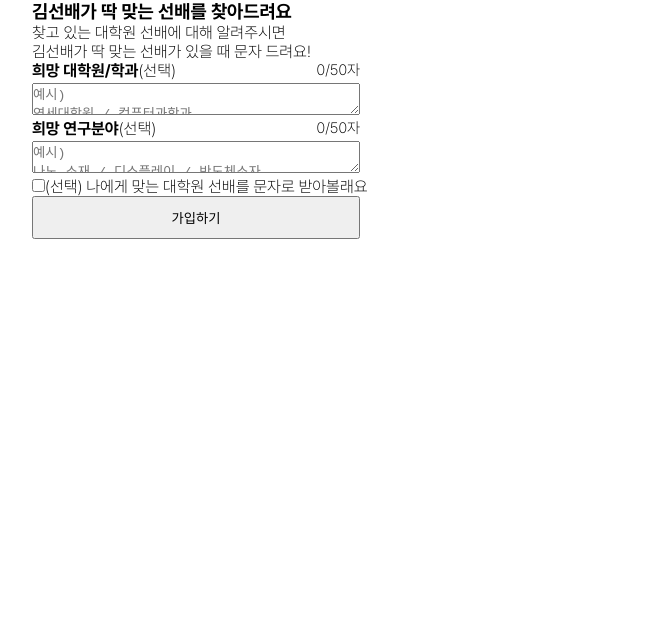
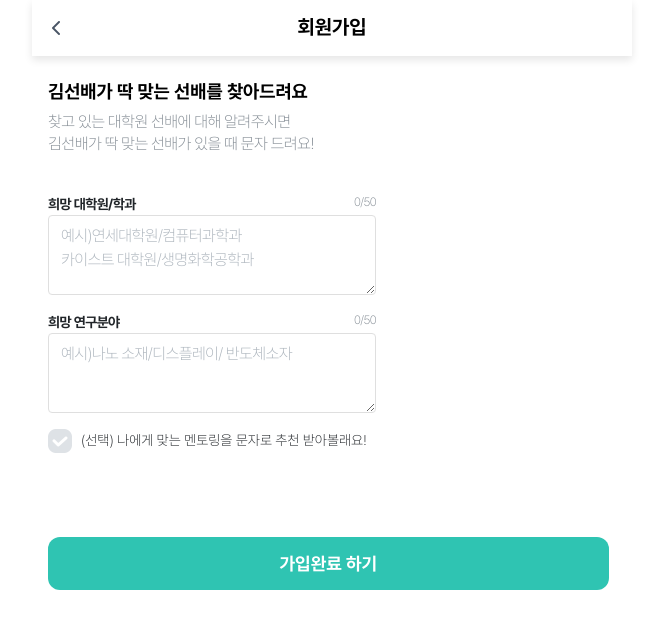
Before and after one commit to WE-ARE-RACCOONS/postgraduate-front, a Next.js app: page /signup/1/common-info/matching-info in a window 1280 px wide. Shown: the top 628 px of the page, without its empty margins (308-969 px from the left). Built offline with nearby package versions, Linux system fonts and the light colour scheme.

Commit message:
RAC-268 feat: 매칭정보 입력 페이지 디자인 완료

```diff
--- a/src/app/junior/mentoring/page.tsx
+++ b/src/app/junior/mentoring/page.tsx
@@ -24,7 +24,7 @@ function JuniorMentoringPage() {
       <LogoLayer modalHandler={searchModalHandler} />
       <TapBar />
       <MenuBarWrapper>
-        <MenuBar />
+        <MenuBar modalHandler={searchModalHandler}/>
       </MenuBarWrapper>
       {searchModal && searchPortalElement
         ? createPortal(
--- a/src/app/signup/[socialId]/common-info/matching-info/page.tsx
+++ b/src/app/signup/[socialId]/common-info/matching-info/page.tsx
@@ -1,6 +1,8 @@
 'use client';
 import SignUpBtn from '@/components/Button/SignUpBtn';
+import BackHeader from '@/components/Header/BackHeader';
 import MatchingForm from '@/components/SingleForm/MatchingForm';
+import styled from 'styled-components';
 import {
   desiredField,
   desiredFieldLen,
@@ -9,6 +11,7 @@ import {
   matchingReceiveAtom,
 } from '@/stores/matching';
 import { useAtom, useAtomValue, useSetAtom } from 'jotai';
+import CheckBox from '@/components/checkbox';
 
 function MatchingInfoPage() {
   const setDesiredSchool = useSetAtom(desiredSchool);
@@ -16,20 +19,26 @@ function MatchingInfoPage() {
   const schoolCharCount = useAtomValue(desiredSchoolLen);
   const fieldCharCount = useAtomValue(desiredFieldLen);
   const [matchingReceive, setMatchingReceive] = useAtom(matchingReceiveAtom);
-
+const handleMatchingReceive =()=>{
+  setMatchingReceive(!matchingReceive);
+}
   return (
     <div>
-      <h3>김선배가 딱 맞는 선배를 찾아드려요</h3>
-      <div>
+      <div style={{boxShadow:'0px 4px 8px 0px rgba(0, 0, 0, 0.10)'}}>
+      <BackHeader headerText='회원가입'/>
+      </div>
+      <div style={{marginLeft:'1rem',marginTop:'1.5rem'}}>
+      <h3 style={{marginBottom:'0.5rem'}}>김선배가 딱 맞는 선배를 찾아드려요</h3>
+      <MIFont>
         찾고 있는 대학원 선배에 대해 알려주시면
         <br />
         김선배가 딱 맞는 선배가 있을 때 문자 드려요!
-      </div>
+      </MIFont>
       <MatchingForm
         title="희망 대학원/학과"
         isRequired={false}
         maxLength={50}
-        placeholder={`예시)\n연세대학원 / 컴퓨터과학과\n카이스트 대학원 / 생명화학공학과`}
+        placeholder={`예시)연세대학원/컴퓨터과학과\n카이스트 대학원/생명화학공학과`}
         handler={setDesiredSchool}
         charCount={schoolCharCount}
       />
@@ -37,24 +46,39 @@ function MatchingInfoPage() {
         title="희망 연구분야"
         isRequired={false}
         maxLength={50}
-        placeholder={`예시)\n나노 소재 / 디스플레이 / 반도체소자`}
+        placeholder={`예시)나노 소재/디스플레이/ 반도체소자`}
         handler={setDesiredField}
         charCount={fieldCharCount}
       />
-      <input
-        type="checkbox"
-        name="agreement"
-        id="msg-agreement"
-        onChange={() => {
-          setMatchingReceive(!matchingReceive);
-        }}
-      />
-      <label htmlFor="msg-agreement">
-        (선택) 나에게 맞는 대학원 선배를 문자로 받아볼래요
-      </label>
+      <div style={{display:'flex',alignItems:'center',marginBottom:'5rem'}}>
+      <CheckBox checked={matchingReceive} onChange={handleMatchingReceive}/>
+      <MILabel>
+      (선택) 나에게 맞는 멘토링을 문자로 추천 받아볼래요!
+      </MILabel>
+      </div>
       <SignUpBtn />
+      </div>
     </div>
   );
 }
+const MIFont = styled.div`
+margin-bottom: 2.31rem;
+ color: #868E96;
+font-family: Pretendard;
+font-size: 1rem;
+font-style: normal;
+font-weight: 400;
+line-height: 140%; /* 1.4rem */
+letter-spacing: -0.03125rem;
+`;
 
+const MILabel = styled.label`
+margin-bottom: 0.3rem;
+  color: #212529;
+font-family: Pretendard;
+font-size: 0.875rem;
+font-style: normal;
+font-weight: 400;
+line-height: normal;
+`;
 export default MatchingInfoPage;
--- a/src/app/signup/[socialId]/common-info/page.tsx
+++ b/src/app/signup/[socialId]/common-info/page.tsx
@@ -28,4 +28,5 @@ function CommonInfoPage() {
   );
 }
 
+
 export default CommonInfoPage;
--- a/src/components/Button/SignUpBtn/SignUpBtn.styled.ts
+++ b/src/components/Button/SignUpBtn/SignUpBtn.styled.ts
@@ -1,6 +1,20 @@
 import styled from 'styled-components';
 
 export const SignUpBtnContainer = styled.button`
-  width: 20.5rem;
-  height: 2.69rem;
+  display: flex;
+width: 96%;
+padding: 1rem 0rem;
+justify-content: center;
+align-items: center;
+gap: 0.625rem;
+border-radius: 0.75rem;
+background: #2FC4B2;
+border: none;
+color: #FFF;
+text-align: center;
+font-family: Pretendard;
+font-size: 1.125rem;
+font-style: normal;
+font-weight: 700;
+line-height: normal;
 `;
--- a/src/components/Button/SignUpBtn/SignUpBtn.tsx
+++ b/src/components/Button/SignUpBtn/SignUpBtn.tsx
@@ -60,7 +60,7 @@ function SignUpBtn() {
   };
 
   return (
-    <SignUpBtnContainer onClick={handleSignUp}>가입하기</SignUpBtnContainer>
+    <SignUpBtnContainer onClick={handleSignUp}>가입완료 하기</SignUpBtnContainer>
   );
 }
 
--- a/src/components/SingleForm/MatchingForm/MatchingForm.styled.ts
+++ b/src/components/SingleForm/MatchingForm/MatchingForm.styled.ts
@@ -2,9 +2,34 @@ import styled from 'styled-components';
 
 export const MatchingFormContainer = styled.div`
   width: 20.5rem;
+  margin-bottom: 1rem;
 
   #matching-info-form {
     width: 20.5rem;
+    display: flex;
+height: 5rem;
+padding: 0.5rem 0.75rem;
+flex-direction: column;
+align-items: center;
+align-self: stretch;
+border-radius: 0.25rem;
+border: 1px solid #DFDFDF;
+color: #212529;
+font-family: Pretendard;
+font-size: 1rem;
+font-style: normal;
+font-weight: 400;
+line-height: 1.5rem; /* 150% */
+letter-spacing: -0.0375rem;
+&::placeholder {
+  color: #ADB5BD;
+font-family: Pretendard;
+font-size: 1rem;
+font-style: normal;
+font-weight: 400;
+line-height: 1.5rem; /* 150% */
+letter-spacing: -0.0375rem;
+    }
   }
 `;
 
@@ -14,7 +39,12 @@ export const MatchingFormHeader = styled.div`
   justify-content: space-between;
 
   #matching-form-char-count {
-    font-size: 0.94rem;
+    color: #868E96;
+font-size: 0.75rem;
+font-style: normal;
+font-weight: 400;
+line-height: 1.125rem; /* 150% */
+letter-spacing: -0.0375rem;
   }
 `;
 
@@ -22,8 +52,18 @@ export const MatchingFormTitle = styled.div`
   width: max-content;
   height: 1.375rem;
   display: flex;
+  text-align: center;
+  justify-content: center;
+  align-items: center;
 
   #matching-form-title {
-    font-weight: 600;
+    color: #212529;
+font-family: Pretendard;
+font-size: 0.875rem;
+font-style: normal;
+font-weight: 700;
+line-height: 1rem; /* 114.286% */
+letter-spacing: -0.0375rem;
   }
+
 `;
--- a/src/components/SingleForm/MatchingForm/MatchingForm.tsx
+++ b/src/components/SingleForm/MatchingForm/MatchingForm.tsx
@@ -17,12 +17,9 @@ function MatchingForm(props: MatchingFormProps) {
       <MatchingFormHeader>
         <MatchingFormTitle>
           <div id="matching-form-title">{props.title}</div>
-          <div id="matching-form-isrequired">
-            {props.isRequired ? '(필수)' : '(선택)'}
-          </div>
         </MatchingFormTitle>
         <div id="matching-form-char-count">
-          {props.charCount}/{props.maxLength}자
+          {props.charCount}/{props.maxLength}
         </div>
       </MatchingFormHeader>
       <textarea
```
